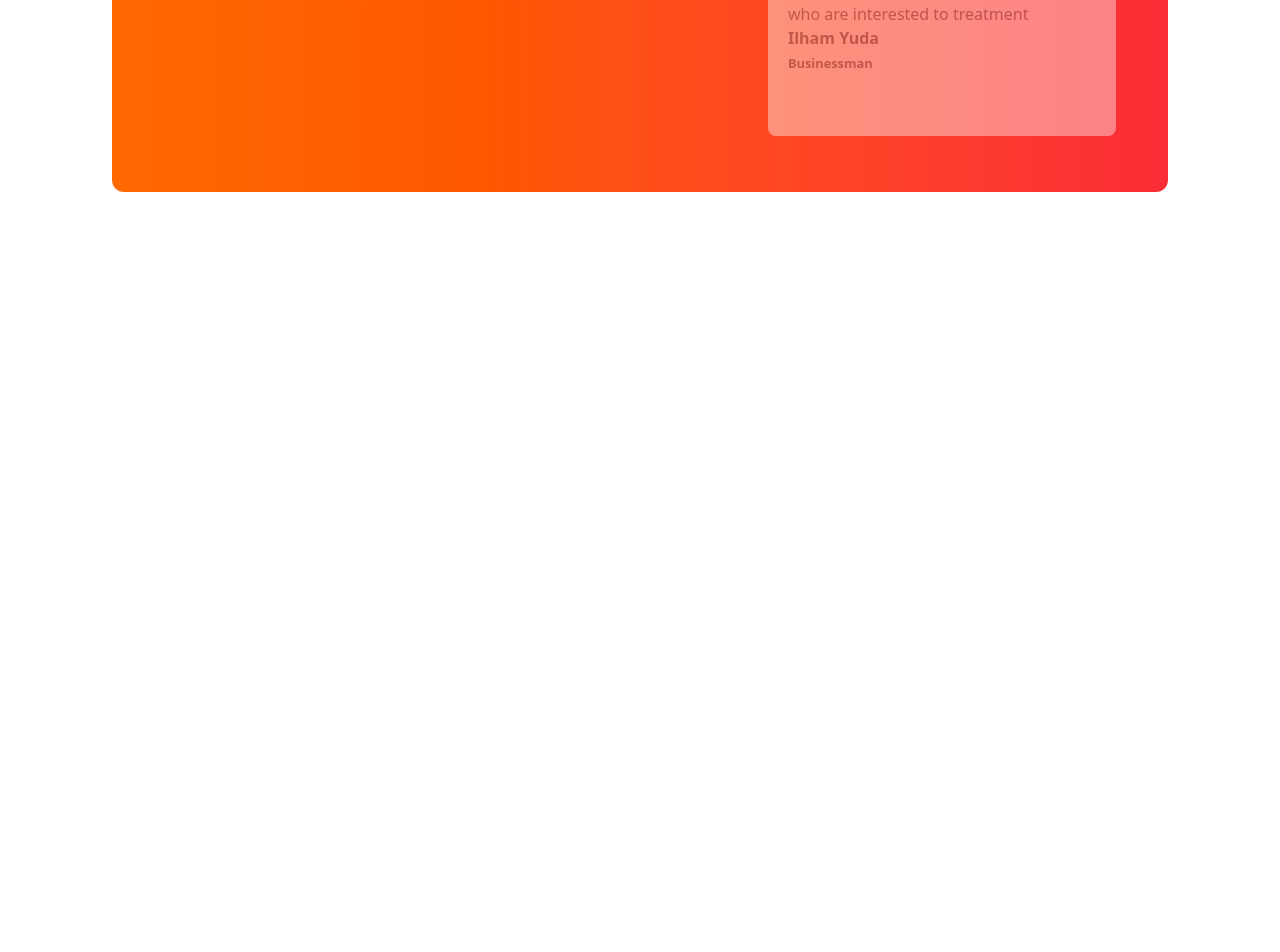
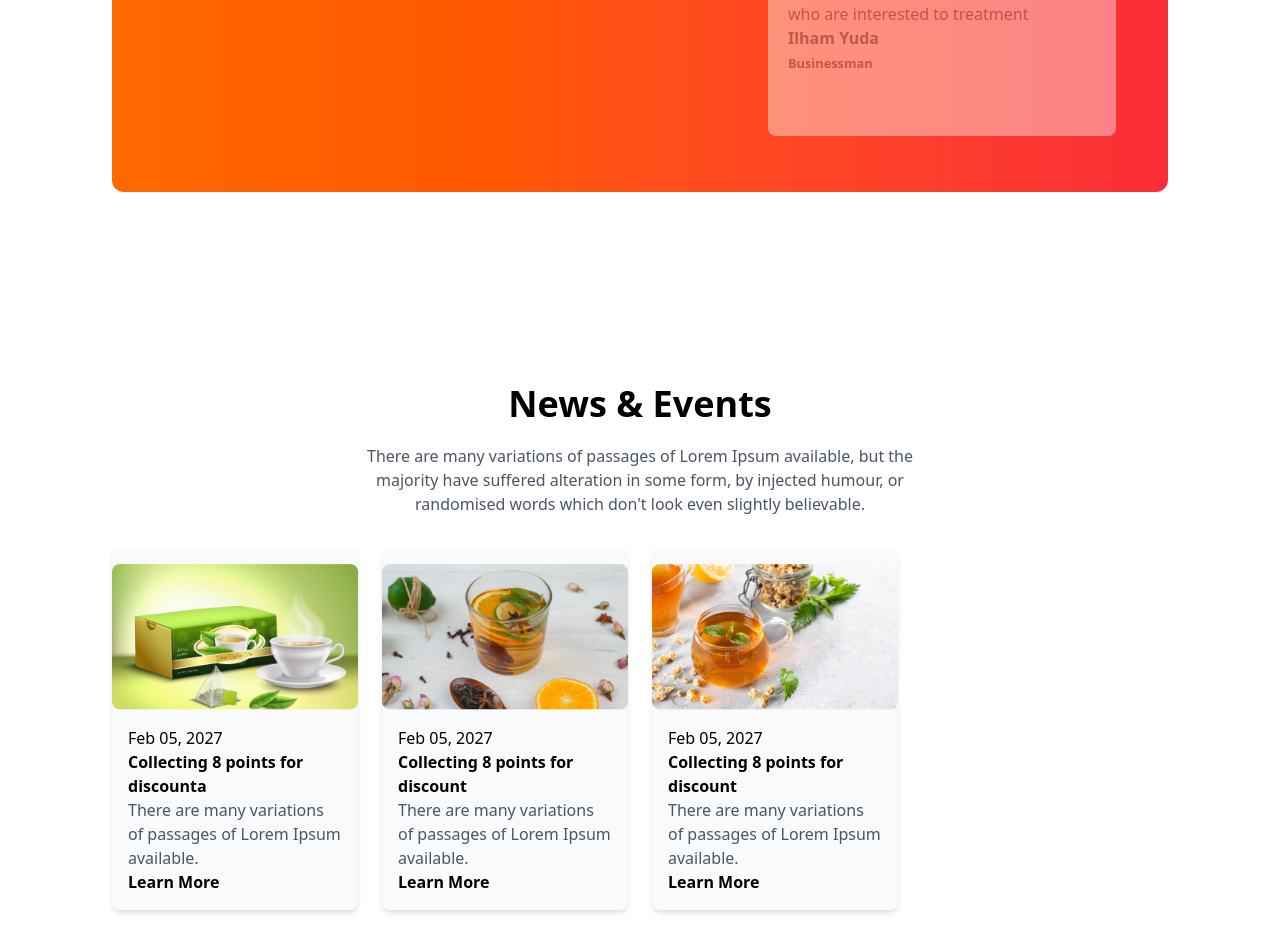
Before and after one commit to zahangir1989/tea-house-14, a plain HTML site: page index.html in a window 1280 px wide. Shown: the part 2285-3237 px from the top of the page. Before the commit the page ends 2573 px from the top, so only its background shows below. Drawn offline with nearby package versions, Linux system fonts and the light colour scheme.

Commit message:
news section is added

```diff
--- a/index.html
+++ b/index.html
@@ -185,7 +185,55 @@
           </div>
 
          </section>
+
+         <!-- news & events section -->
+          <section class="py-8 lg:py-24">
+            <div class="text-center mb-8">
+              <h1 class="text-3xl md:text-4xl font-bold mb-5">
+                News & Events
+              </h1>
+              <p class="text-gray-600 max-w-xl mx-auto">
+                There are many variations of passages of Lorem Ipsum available, but the majority have suffered alteration in some form, by injected humour, or randomised words which don't look even slightly believable. </p>
+             </div>
+             <div class="grid grid-cols-3 md:grid-cols-2 lg:grid-cols-4 gap-6 ">
+              <!-- product card -->
+               <div class="rounded-lg shadow-md bg-gray-50  overflow-hidden">
+                <img class="mx-auto pt-4" src="images/news-1.png" alt="">
+                <div class="p-4">
+                  <h4>Feb 05, 2027</h4>
+                  <h2 class="font-bold text-1xl">Collecting 8  points for discounta</h2>
+                  <p class="text-gray-600">There are many variations of passages of Lorem Ipsum available.</p>
+                  <button class="font-semibold">Learn More</button>
+                </div>
+               </div>
+               <div class="rounded-lg shadow-md bg-gray-50  overflow-hidden">
+                <img class="mx-auto pt-4" src="images/news-2.png" alt="">
+                <div class="p-4">
+                  <h4>Feb 05, 2027</h4>
+                  <h2 class="font-bold text-1xl">Collecting 8 points for discount</h2>
+                  <p class="text-gray-600">There are many variations of passages of Lorem Ipsum available.</p>
+                  <button class="font-semibold">Learn More</button>
+                </div>
+               </div>
+               <div class="rounded-lg shadow-md bg-gray-50  overflow-hidden">
+                <img class="mx-auto pt-4" src="images/news-3.png" alt="">
+                <div class="p-4">
+                  <h4>Feb 05, 2027</h4>
+                  <h2 class="font-bold text-1xl">Collecting 8 points for discount</h2>
+                  <p class="text-gray-600">There are many variations of passages of Lorem Ipsum available.</p>
+                  <button class="font-semibold">
+                    Learn More</button>
+                </div>
+               </div>
+
+
+            </div>
+
+          </section>
      </main>
+     <footer>
+
+     </footer>
 
 </body>
 </html>
```
